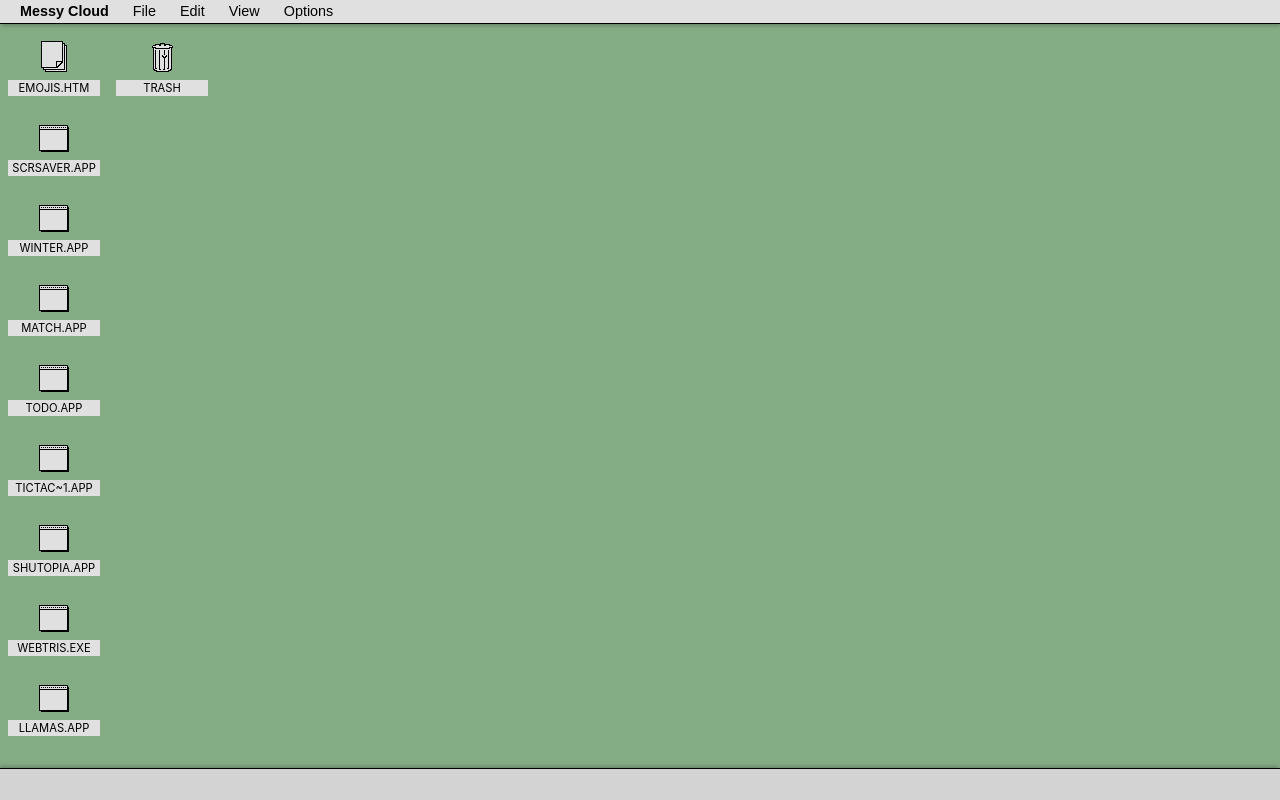
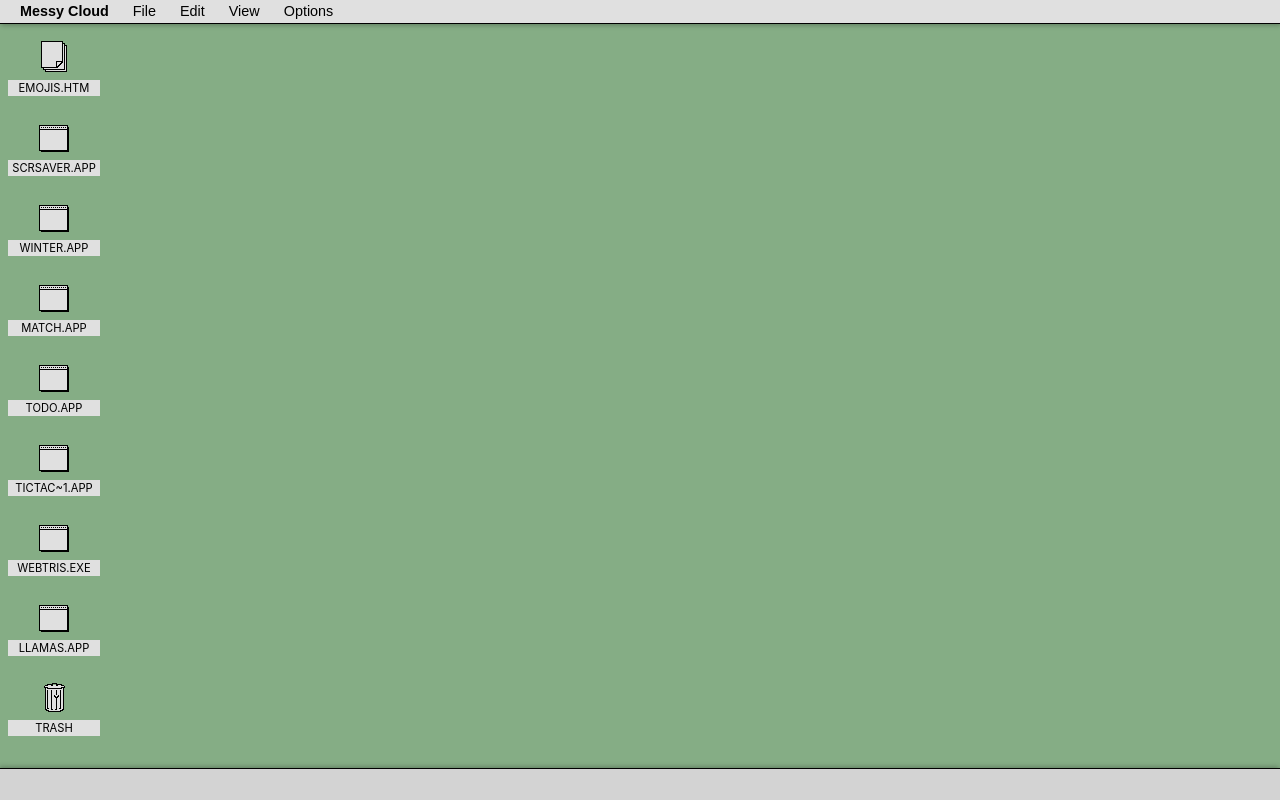
Before and after one commit to underscoredotspace/messy.cloud, a website built with Vite: page index.html in a window 1280 px wide. Built offline with nearby package versions, Linux system fonts and the light colour scheme.

Commit message:
make sure trash is always last

```diff
--- a/app/icon/icon.js
+++ b/app/icon/icon.js
@@ -19,6 +19,10 @@ export class Icon {
     this.image.style.backgroundImage = `url(${ICONS[type]})`
     this.icon.addEventListener('dblclick', (e) => this.load(window, e))
     this.icon.addEventListener('click', (e) => this.select(e))
+
+    if (type == this.os.icon.trash) {
+      this.icon.classList.add('trash')
+    }
   }
 
   pos() {
--- a/app/icon/icon.scss
+++ b/app/icon/icon.scss
@@ -1,4 +1,7 @@
 .icon {
+  &.trash {
+    order: 999;
+  }
   display: grid;
   grid-template-columns: 1fr;
   grid-template-rows: 1fr 1rem;
--- a/app/os/os.js
+++ b/app/os/os.js
@@ -131,16 +131,6 @@ export default class OS {
         title: 'Tic Tac Toe',
         w: 320,
         h: 480,
-      },
-    })
-    this.desktop.addIcon({
-      title: 'shutopia.app',
-      type: this.icon.app,
-      window: {
-        page: 'https://strim.messy.cloud',
-        title: 'Shutopia',
-        w: 490,
-        h: 1000,
       },
     })
     this.desktop.addIcon({
```
